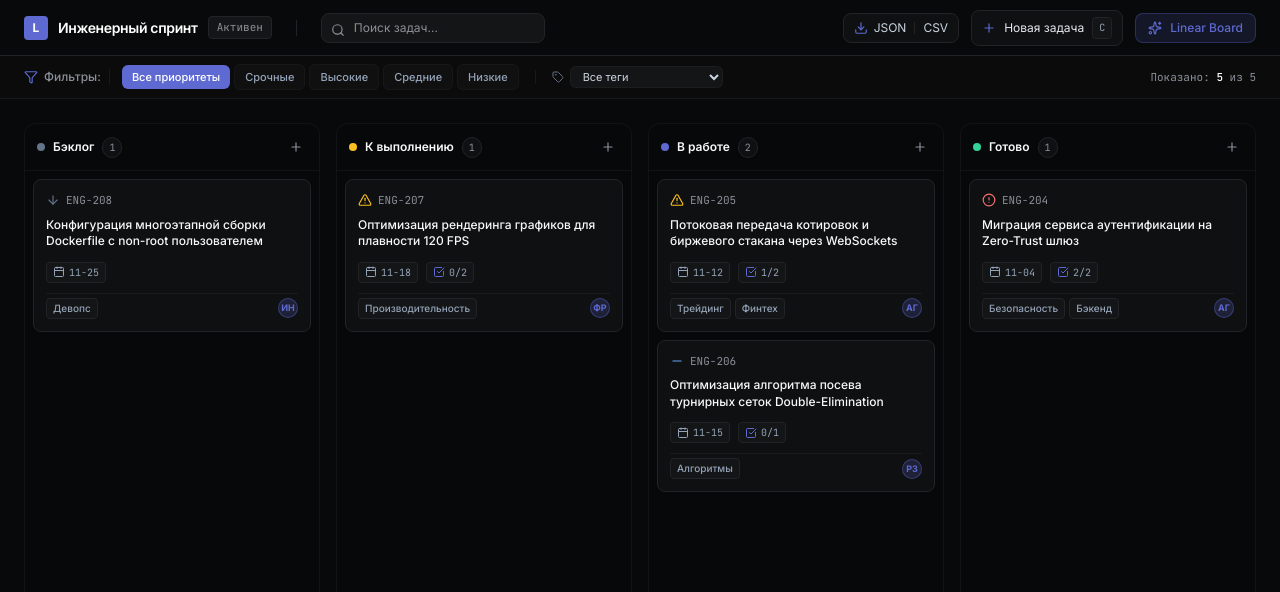
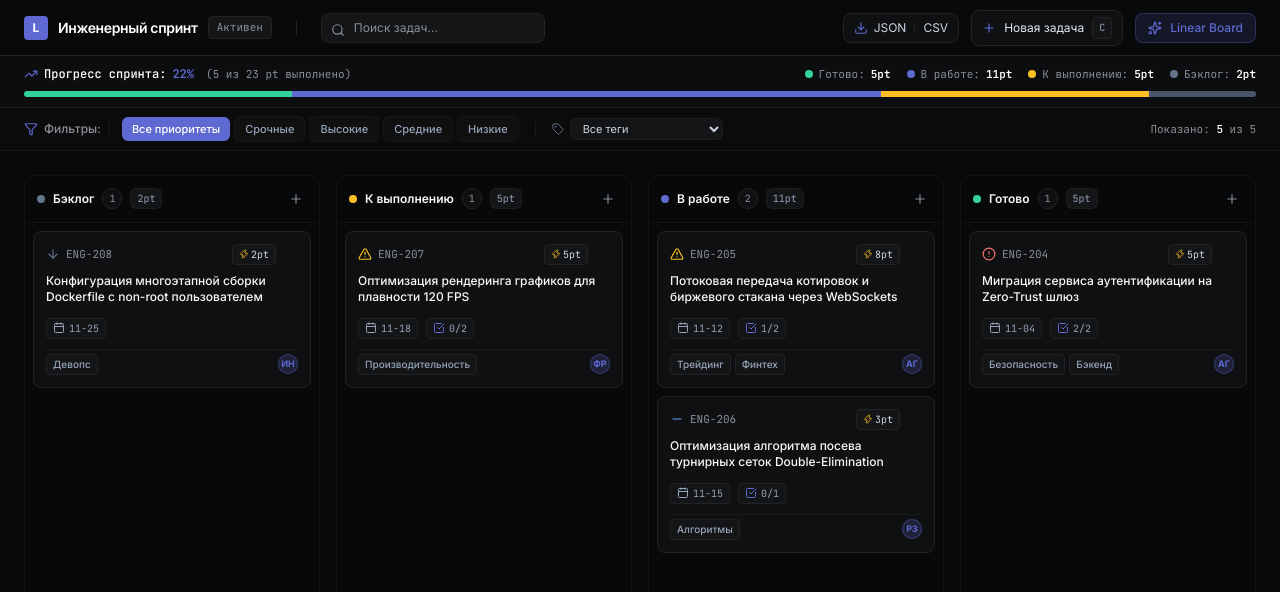
Before and after one commit to jutreyk/linear-kanban-board, a React (Vite) app: page / in a window 1280 px wide. Shown: the top 592 px of the page. Built offline with nearby package versions, Linux system fonts and the light colour scheme.

Commit message:
feat: add story points estimation and sprint analytics progress bar

```diff
--- a/package.json
+++ b/package.json
@@ -1,7 +1,7 @@
 {
   "name": "linear-kanban-board",
   "private": true,
-  "version": "1.0.6",
+  "version": "1.0.7",
   "type": "module",
   "scripts": {
     "dev": "vite",
--- a/src/App.tsx
+++ b/src/App.tsx
@@ -11,7 +11,7 @@ import {
 } from '@dnd-kit/core';
 import { useSortable } from '@dnd-kit/sortable';
 import { CSS } from '@dnd-kit/utilities';
-import { AlertCircle, AlertTriangle, ArrowDown, Minus, Trash2, Plus, Search, Sparkles, X, Filter, Tag, Download, Calendar, CheckSquare, Square } from 'lucide-react';
+import { AlertCircle, AlertTriangle, ArrowDown, Minus, Trash2, Plus, Search, Sparkles, X, Filter, Tag, Download, Calendar, CheckSquare, Square, Zap, TrendingUp } from 'lucide-react';
 import { create } from 'zustand';
 
 export type Priority = 'urgent' | 'high' | 'medium' | 'low';
@@ -29,6 +29,7 @@ export interface Task {
   title: string;
   columnId: ColumnId;
   priority: Priority;
+  points: number;
   assignee: { name: string; avatar: string };
   labels: string[];
   dueDate?: string;
@@ -47,6 +48,8 @@ const COLUMNS: Column[] = [
   { id: 'done', title: 'Готово' }
 ];
 
+const ESTIMATION_POINTS = [1, 2, 3, 5, 8] as const;
+
 interface KanbanState {
   tasks: Task[];
   searchQuery: string;
@@ -56,7 +59,7 @@ interface KanbanState {
   setSelectedPriority: (p: Priority | 'all') => void;
   setSelectedLabel: (l: string | 'all') => void;
   moveTask: (taskId: string, targetColumn: ColumnId) => void;
-  addTask: (title: string, columnId: ColumnId, priority: Priority, dueDate?: string) => void;
+  addTask: (title: string, columnId: ColumnId, priority: Priority, points: number, dueDate?: string) => void;
   updateTask: (taskId: string, patch: Partial<Task>) => void;
   deleteTask: (taskId: string) => void;
   resetToInitial: () => void;
@@ -69,6 +72,7 @@ const INITIAL_TASKS: Task[] = [
     title: 'Миграция сервиса аутентификации на Zero-Trust шлюз',
     columnId: 'done',
     priority: 'urgent',
+    points: 5,
     assignee: { name: 'Аркадий', avatar: 'АГ' },
     labels: ['Безопасность', 'Бэкенд'],
     dueDate: '2026-11-04',
@@ -83,6 +87,7 @@ const INITIAL_TASKS: Task[] = [
     title: 'Потоковая передача котировок и биржевого стакана через WebSockets',
     columnId: 'in-progress',
     priority: 'high',
+    points: 8,
     assignee: { name: 'Аркадий', avatar: 'АГ' },
     labels: ['Трейдинг', 'Финтех'],
     dueDate: '2026-11-12',
@@ -97,6 +102,7 @@ const INITIAL_TASKS: Task[] = [
     title: 'Оптимизация алгоритма посева турнирных сеток Double-Elimination',
     columnId: 'in-progress',
     priority: 'medium',
+    points: 3,
     assignee: { name: 'Разработка', avatar: 'РЗ' },
     labels: ['Алгоритмы'],
     dueDate: '2026-11-15',
@@ -110,6 +116,7 @@ const INITIAL_TASKS: Task[] = [
     title: 'Оптимизация рендеринга графиков для плавности 120 FPS',
     columnId: 'todo',
     priority: 'high',
+    points: 5,
     assignee: { name: 'Фронтенд', avatar: 'ФР' },
     labels: ['Производительность'],
     dueDate: '2026-11-18',
@@ -124,6 +131,7 @@ const INITIAL_TASKS: Task[] = [
     title: 'Конфигурация многоэтапной сборки Dockerfile с non-root пользователем',
     columnId: 'backlog',
     priority: 'low',
+    points: 2,
     assignee: { name: 'Инфраструктура', avatar: 'ИН' },
     labels: ['Девопс'],
     dueDate: '2026-11-25',
@@ -131,7 +139,7 @@ const INITIAL_TASKS: Task[] = [
   }
 ];
 
-const STORAGE_KEY = 'linear_kanban_tasks_v3';
+const STORAGE_KEY = 'linear_kanban_tasks_v4';
 
 const loadStoredTasks = (): Task[] => {
   try {
@@ -139,6 +147,7 @@ const loadStoredTasks = (): Task[] => {
     if (!raw) {
       localStorage.removeItem('linear_kanban_tasks_v1');
       localStorage.removeItem('linear_kanban_tasks_v2');
+      localStorage.removeItem('linear_kanban_tasks_v3');
       return INITIAL_TASKS;
     }
     const parsed = JSON.parse(raw);
@@ -168,7 +177,7 @@ export const useKanbanStore = create<KanbanState>((set) => ({
       saveTasks(updated);
       return { tasks: updated };
     }),
-  addTask: (title, columnId, priority, dueDate) =>
+  addTask: (title, columnId, priority, points, dueDate) =>
     set((state) => {
       const nextId = state.tasks.length + 210;
       const newTask: Task = {
@@ -177,6 +186,7 @@ export const useKanbanStore = create<KanbanState>((set) => ({
         title,
         columnId,
         priority,
+        points: points || 3,
         assignee: { name: 'Аркадий', avatar: 'АГ' },
         labels: ['Задача'],
         dueDate,
@@ -260,6 +270,11 @@ const TaskCard: React.FC<{ task: Task; isOverlay?: boolean; onSelect?: (task: Ta
           {getPriorityIcon(task.priority)}
           <span>{task.identifier}</span>
         </div>
+        <div className="flex items-center gap-1.5">
+          <span className="flex items-center gap-0.5 px-1.5 py-0.5 rounded text-[10px] font-mono bg-linear-subtle border border-linear-border text-slate-300">
+            <Zap className="w-2.5 h-2.5 text-amber-400" />
+            <span>{task.points || 1}pt</span>
+          </span>
           <button
             type="button"
             onClick={(e) => {
@@ -270,6 +285,7 @@ const TaskCard: React.FC<{ task: Task; isOverlay?: boolean; onSelect?: (task: Ta
           >
             <Trash2 className="w-3 h-3" />
           </button>
+        </div>
       </div>
 
       <h3 className="text-xs font-medium text-linear-text leading-snug mb-3">{task.title}</h3>
@@ -329,7 +345,12 @@ const KanbanColumn: React.FC<{
   const [isAdding, setIsAdding] = useState(false);
   const [newTitle, setNewTitle] = useState('');
   const [priority, setPriority] = useState<Priority>('medium');
+  const [points, setPoints] = useState<number>(3);
   const [dueDate, setDueDate] = useState('');
+
+  const columnPoints = React.useMemo(() => {
+    return tasks.reduce((sum, t) => sum + (t.points || 0), 0);
+  }, [tasks]);
 
   const { setNodeRef, isOver } = useDroppable({
     id: column.id,
@@ -339,7 +360,7 @@ const KanbanColumn: React.FC<{
   const handleCreate = (e: React.FormEvent) => {
     e.preventDefault();
     if (!newTitle.trim()) return;
-    addTask(newTitle.trim(), column.id, priority, dueDate || undefined);
+    addTask(newTitle.trim(), column.id, priority, points, dueDate || undefined);
     setNewTitle('');
     setDueDate('');
     setIsAdding(false);
@@ -372,6 +393,9 @@ const KanbanColumn: React.FC<{
           <span className="text-[10px] font-mono px-1.5 py-0.5 rounded-full bg-linear-card border border-linear-border text-linear-muted">
             {tasks.length}
           </span>
+          <span className="text-[10px] font-mono px-1.5 py-0.5 rounded-md bg-linear-subtle border border-linear-border/60 text-slate-400">
+            {columnPoints}pt
+          </span>
         </div>
         <button
           type="button"
@@ -394,22 +418,33 @@ const KanbanColumn: React.FC<{
               className="w-full bg-linear-subtle border border-linear-border rounded px-2.5 py-1 text-xs text-white placeholder-slate-500 focus:outline-none"
             />
             <div className="flex items-center justify-between pt-1">
-              <div className="flex items-center gap-2">
+              <div className="flex items-center gap-1.5">
                 <select
                   value={priority}
                   onChange={(e) => setPriority(e.target.value as Priority)}
-                  className="bg-linear-subtle border border-linear-border text-[11px] text-slate-300 rounded px-1.5 py-0.5"
+                  className="bg-linear-subtle border border-linear-border text-[11px] text-slate-300 rounded px-1 py-0.5"
                 >
                   <option value="urgent">Срочно</option>
                   <option value="high">Высокий</option>
                   <option value="medium">Средний</option>
                   <option value="low">Низкий</option>
                 </select>
+                <select
+                  value={points}
+                  onChange={(e) => setPoints(Number(e.target.value))}
+                  className="bg-linear-subtle border border-linear-border text-[11px] text-amber-300 font-mono rounded px-1 py-0.5"
+                >
+                  {ESTIMATION_POINTS.map((pt) => (
+                    <option key={pt} value={pt}>
+                      {pt}pt
+                    </option>
+                  ))}
+                </select>
                 <input
                   type="date"
                   value={dueDate}
                   onChange={(e) => setDueDate(e.target.value)}
-                  className="bg-linear-subtle border border-linear-border text-[11px] text-slate-300 rounded px-1.5 py-0.5"
+                  className="bg-linear-subtle border border-linear-border text-[11px] text-slate-300 rounded px-1 py-0.5 max-w-[100px]"
                 />
               </div>
               <div className="flex gap-1.5">
@@ -450,12 +485,14 @@ export const App: React.FC = () => {
   const [quickTitle, setQuickTitle] = useState('');
   const [quickColumn, setQuickColumn] = useState<ColumnId>('todo');
   const [quickPriority, setQuickPriority] = useState<Priority>('medium');
+  const [quickPoints, setQuickPoints] = useState<number>(3);
   const [quickDueDate, setQuickDueDate] = useState('');
 
   const [selectedTask, setSelectedTask] = useState<Task | null>(null);
   const [editTitle, setEditTitle] = useState('');
   const [editColumn, setEditColumn] = useState<ColumnId>('todo');
   const [editPriority, setEditPriority] = useState<Priority>('medium');
+  const [editPoints, setEditPoints] = useState<number>(3);
   const [editDueDate, setEditDueDate] = useState('');
   const [newTagInput, setNewTagInput] = useState('');
   const [newSubtaskTitle, setNewSubtaskTitle] = useState('');
@@ -465,6 +502,7 @@ export const App: React.FC = () => {
     setEditTitle(task.title);
     setEditColumn(task.columnId);
     setEditPriority(task.priority);
+    setEditPoints(task.points || 3);
     setEditDueDate(task.dueDate || '');
     setNewTagInput('');
     setNewSubtaskTitle('');
@@ -481,6 +519,7 @@ export const App: React.FC = () => {
       title: editTitle.trim(),
       columnId: editColumn,
       priority: editPriority,
+      points: editPoints,
       dueDate: editDueDate || undefined
     });
     setSelectedTask((prev) =>
@@ -490,6 +529,7 @@ export const App: React.FC = () => {
             title: editTitle.trim(),
             columnId: editColumn,
             priority: editPriority,
+            points: editPoints,
             dueDate: editDueDate || undefined
           }
         : null
@@ -559,13 +599,14 @@ export const App: React.FC = () => {
   };
 
   const exportToCsv = () => {
-    const headers = ['ID', 'Identifier', 'Title', 'Column', 'Priority', 'Assignee', 'Labels'];
+    const headers = ['ID', 'Identifier', 'Title', 'Column', 'Priority', 'Points', 'Assignee', 'Labels'];
     const rows = tasks.map((t) => [
       `"${t.id}"`,
       `"${t.identifier}"`,
       `"${t.title.replace(/"/g, '""')}"`,
       `"${t.columnId}"`,
       `"${t.priority}"`,
+      `"${t.points || 1}"`,
       `"${t.assignee.name}"`,
       `"${t.labels.join('; ')}"`
     ]);
@@ -601,11 +642,36 @@ export const App: React.FC = () => {
   const handleQuickSubmit = (e: React.FormEvent) => {
     e.preventDefault();
     if (!quickTitle.trim()) return;
-    addTask(quickTitle.trim(), quickColumn, quickPriority, quickDueDate || undefined);
+    addTask(quickTitle.trim(), quickColumn, quickPriority, quickPoints, quickDueDate || undefined);
     setQuickTitle('');
+    setQuickPoints(3);
     setQuickDueDate('');
     setIsQuickCreateOpen(false);
   };
+
+  const sprintStats = React.useMemo(() => {
+    const totalPoints = tasks.reduce((s, t) => s + (t.points || 0), 0);
+    const doneTasks = tasks.filter((t) => t.columnId === 'done');
+    const donePoints = doneTasks.reduce((s, t) => s + (t.points || 0), 0);
+    const inProgressTasks = tasks.filter((t) => t.columnId === 'in-progress');
+    const inProgressPoints = inProgressTasks.reduce((s, t) => s + (t.points || 0), 0);
+    const todoTasks = tasks.filter((t) => t.columnId === 'todo');
+    const todoPoints = todoTasks.reduce((s, t) => s + (t.points || 0), 0);
+    const backlogTasks = tasks.filter((t) => t.columnId === 'backlog');
+    const backlogPoints = backlogTasks.reduce((s, t) => s + (t.points || 0), 0);
+
+    const percent = totalPoints > 0 ? Math.round((donePoints / totalPoints) * 100) : 0;
+    return {
+      totalPoints,
+      donePoints,
+      inProgressPoints,
+      todoPoints,
+      backlogPoints,
+      percent,
+      totalCount: tasks.length,
+      doneCount: doneTasks.length
+    };
+  }, [tasks]);
 
   const sensors = useSensors(useSensor(PointerSensor, { activationConstraint: { distance: 4 } }));
 
@@ -703,6 +769,63 @@ export const App: React.FC = () => {
           </div>
         </div>
       </header>
+
+      <section className="px-6 py-2.5 border-b border-linear-border/60 bg-linear-card/60 select-none">
+        <div className="flex items-center justify-between gap-4">
+          <div className="flex items-center gap-3">
+            <div className="flex items-center gap-1.5 font-mono text-xs text-white font-medium">
+              <TrendingUp className="w-3.5 h-3.5 text-linear-purple" />
+              <span>Прогресс спринта:</span>
+              <span className="text-linear-purple font-bold">{sprintStats.percent}%</span>
+            </div>
+            <span className="text-[11px] text-linear-muted font-mono">
+              ({sprintStats.donePoints} из {sprintStats.totalPoints} pt выполнено)
+            </span>
+          </div>
+
+          <div className="flex items-center gap-4 text-[11px] font-mono text-linear-muted">
+            <span className="flex items-center gap-1.5">
+              <span className="w-2 h-2 rounded-full bg-emerald-400" />
+              Готово: <strong className="text-white">{sprintStats.donePoints}pt</strong>
+            </span>
+            <span className="flex items-center gap-1.5">
+              <span className="w-2 h-2 rounded-full bg-linear-purple" />
+              В работе: <strong className="text-white">{sprintStats.inProgressPoints}pt</strong>
+            </span>
+            <span className="flex items-center gap-1.5">
+              <span className="w-2 h-2 rounded-full bg-amber-400" />
+              К выполнению: <strong className="text-white">{sprintStats.todoPoints}pt</strong>
+            </span>
+            <span className="flex items-center gap-1.5">
+              <span className="w-2 h-2 rounded-full bg-slate-500" />
+              Бэклог: <strong className="text-white">{sprintStats.backlogPoints}pt</strong>
+            </span>
+          </div>
+        </div>
+
+        <div className="w-full h-1.5 bg-linear-subtle rounded-full mt-2 overflow-hidden flex">
+          {sprintStats.totalPoints > 0 && (
+            <>
+              <div
+                style={{ width: `${(sprintStats.donePoints / sprintStats.totalPoints) * 100}%` }}
+                className="h-full bg-emerald-400 transition-all duration-300"
+              />
+              <div
+                style={{ width: `${(sprintStats.inProgressPoints / sprintStats.totalPoints) * 100}%` }}
+                className="h-full bg-linear-purple transition-all duration-300"
+              />
+              <div
+                style={{ width: `${(sprintStats.todoPoints / sprintStats.totalPoints) * 100}%` }}
+                className="h-full bg-amber-400 transition-all duration-300"
+              />
+              <div
+                style={{ width: `${(sprintStats.backlogPoints / sprintStats.totalPoints) * 100}%` }}
+                className="h-full bg-slate-600 transition-all duration-300"
+              />
+            </>
+          )}
+        </div>
+      </section>
 
       <section className="px-6 py-2 border-b border-linear-border/60 bg-linear-card/40 flex items-center justify-between text-xs overflow-x-auto select-none">
         <div className="flex items-center gap-3">
@@ -851,11 +974,23 @@ export const App: React.FC = () => {
                     <option value="low">Низкий</option>
                   </select>
 
+                  <select
+                    value={quickPoints}
+                    onChange={(e) => setQuickPoints(Number(e.target.value))}
+                    className="bg-linear-subtle border border-linear-border text-xs text-amber-300 font-mono rounded-md px-2 py-1 focus:outline-none"
+                  >
+                    {ESTIMATION_POINTS.map((pt) => (
+                      <option key={pt} value={pt}>
+                        {pt}pt
+                      </option>
+                    ))}
+                  </select>
+
                   <input
                     type="date"
                     value={quickDueDate}
                     onChange={(e) => setQuickDueDate(e.target.value)}
-                    className="bg-linear-subtle border border-linear-border text-xs text-slate-300 rounded-md px-2 py-1 focus:outline-none"
+                    className="bg-linear-subtle border border-linear-border text-xs text-slate-300 rounded-md px-2 py-1 focus:outline-none max-w-[110px]"
                   />
                 </div>
 
@@ -912,7 +1047,7 @@ export const App: React.FC = () => {
                 />
               </div>
 
-              <div className="grid grid-cols-3 gap-3">
+              <div className="grid grid-cols-4 gap-3">
                 <div>
                   <label className="block text-[11px] font-semibold text-linear-muted uppercase tracking-wider mb-1.5">
                     Колонка
@@ -949,6 +1084,27 @@ export const App: React.FC = () => {
                     <option value="high">Высокий</option>
                     <option value="medium">Средний</option>
                     <option value="low">Низкий</option>
+                  </select>
+                </div>
+
+                <div>
+                  <label className="block text-[11px] font-semibold text-linear-muted uppercase tracking-wider mb-1.5">
+                    Оценка (pt)
+                  </label>
+                  <select
+                    value={editPoints}
+                    onChange={(e) => {
+                      const val = Number(e.target.value);
+                      setEditPoints(val);
+                      updateTask(selectedTask.id, { points: val });
+                    }}
+                    className="w-full bg-linear-subtle border border-linear-border text-xs text-amber-300 font-mono rounded-lg px-2.5 py-1.5 focus:outline-none"
+                  >
+                    {ESTIMATION_POINTS.map((pt) => (
+                      <option key={pt} value={pt}>
+                        {pt}pt
+                      </option>
+                    ))}
                   </select>
                 </div>
 
```
Lines whose indentation alone changed are shown as unchanged.
